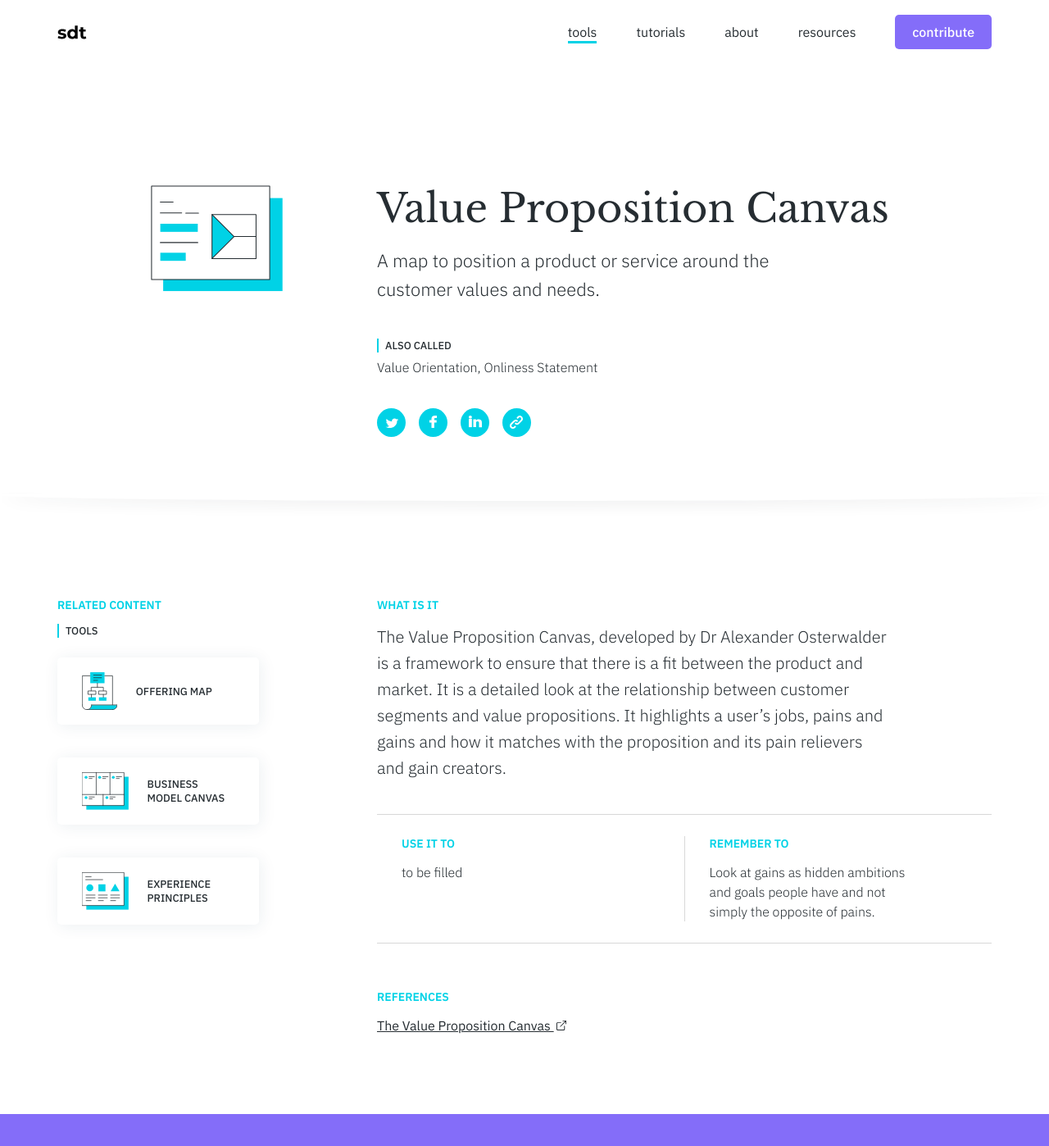
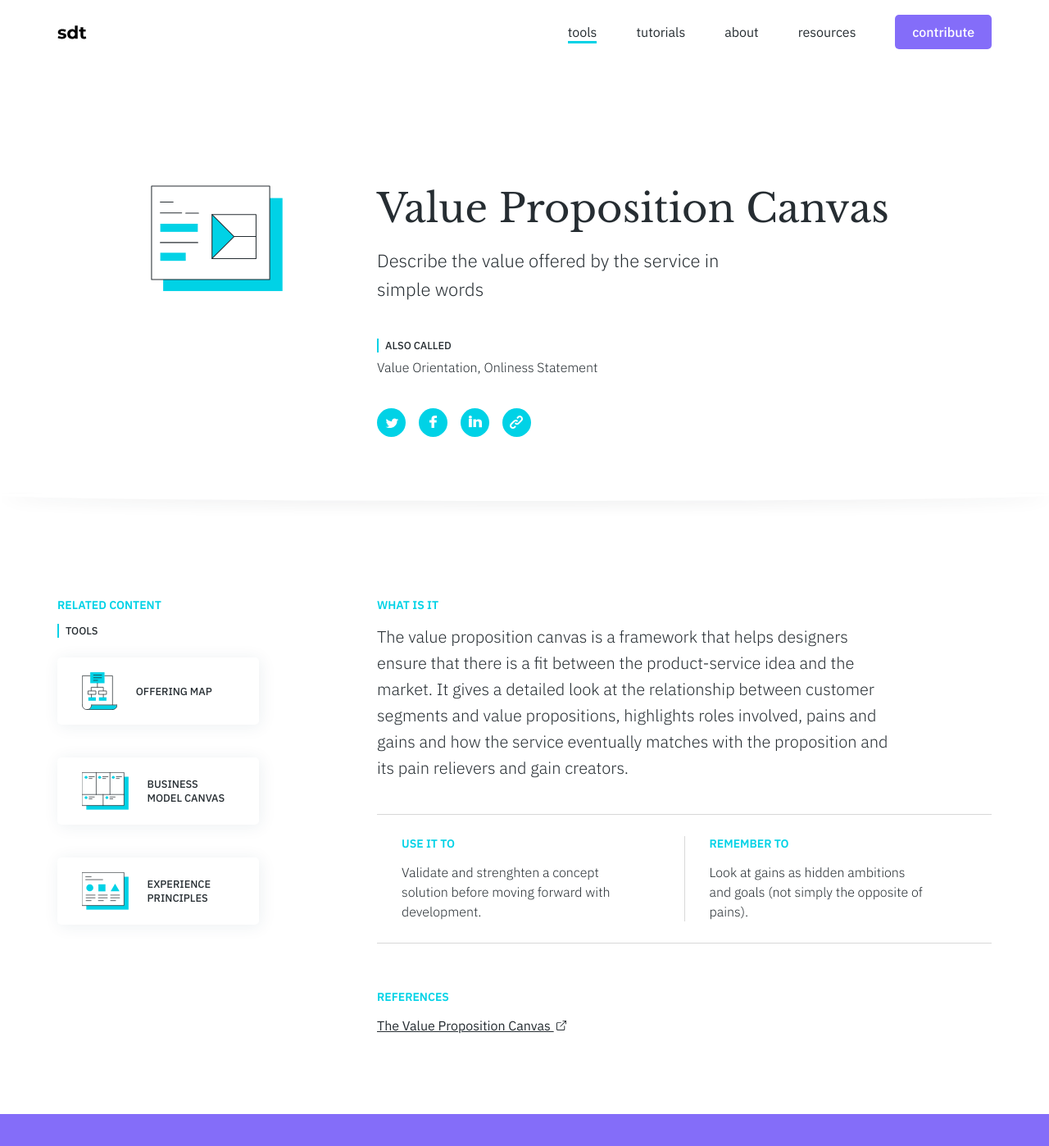
Before and after one commit to service-design-tools/sdt-website, a Jekyll site: the page built from _tools/value-proposition-canvas.md, in a window 1280 px wide and 1400 px high. Shown: the whole window at 82% size. Built offline with Jekyll 4.4.1, drawn with Linux system fonts in a browser that asks for light colours.

Commit message:
Update tool “value-proposition-canvas”

```diff
--- a/_tools/value-proposition-canvas.md
+++ b/_tools/value-proposition-canvas.md
@@ -1,6 +1,6 @@
 ---
 title: Value Proposition Canvas
-subtitle: A map to position a product or service around the customer values and needs.
+subtitle: Describe the value offered by the service in simple words
 properties:
   how:
     - Text
@@ -36,12 +36,14 @@ related:
     - Offering Map
     - Business Model Canvas
     - Experience Principles
-use: to be filled
+use: >-
+  Validate and strenghten a concept solution before moving forward with
+  development.
 reminder: >-
-  Look at gains as hidden ambitions and goals people have and not simply the
-  opposite of pains.
+  Look at gains as hidden ambitions and goals (not simply the opposite of
+  pains).
 references:
   - link: 'https://www.strategyzer.com/canvas/value-proposition-canvas'
     name: The Value Proposition Canvas
 ---
-The Value Proposition Canvas, developed by Dr Alexander Osterwalder is a framework to ensure that there is a fit between the product and market. It is a detailed look at the relationship between customer segments and value propositions. It highlights a user's jobs, pains and gains and how it matches with the proposition and its pain relievers and gain creators.
+The value proposition canvas is a framework that helps designers ensure that there is a fit between the product-service idea and the market. It gives a detailed look at the relationship between customer segments and value propositions, highlights roles involved, pains and gains and how the service eventually matches with the proposition and its pain relievers and gain creators.
```
